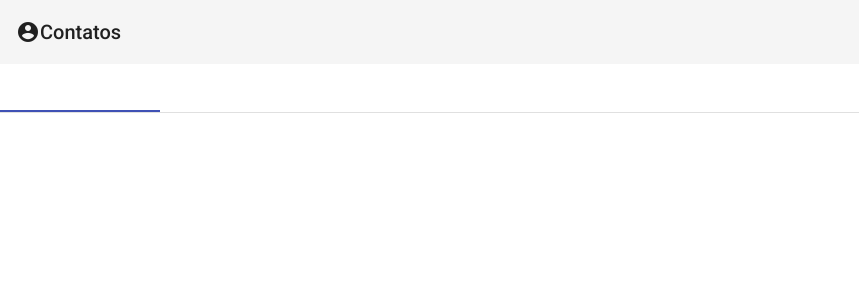
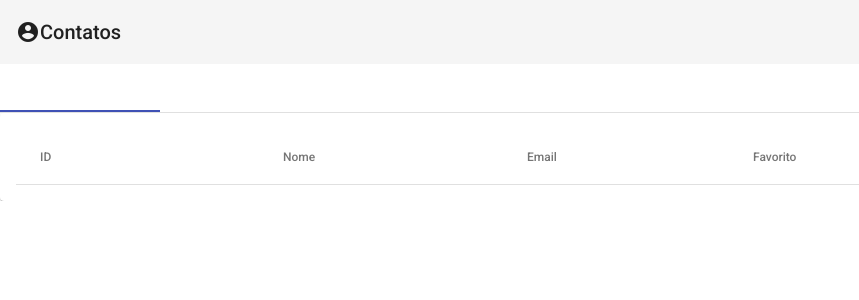
Before and after one commit to DionatanLeao/agenda-app, an Angular app: page / in a window 1280 px wide. Shown: the top 300 px of the page, without its empty margins (0-859 px from the left). Built offline with nearby package versions, Linux system fonts and the light colour scheme.

Commit message:
Implementando o data table de contatos

```diff
--- a/src/app/contato/contato.component.html
+++ b/src/app/contato/contato.component.html
@@ -9,6 +9,33 @@
             <mat-icon>list</mat-icon>
             Todos
         </ng-template>
+        <mat-card>
+            <table mat-table [dataSource]="contatos" class="full-width ">
+
+                 <ng-container matColumnDef="id">
+                    <th mat-header-cell *matHeaderCellDef >ID</th>
+                    <td mat-cell *matCellDef="let contato"> {{ contato.id }} </td>
+                 </ng-container>
+
+                 <ng-container matColumnDef="nome">
+                    <th mat-header-cell *matHeaderCellDef >Nome</th>
+                    <td mat-cell *matCellDef="let contato"> {{ contato.nome }} </td>
+                 </ng-container>
+
+                 <ng-container matColumnDef="email">
+                    <th mat-header-cell *matHeaderCellDef >Email</th>
+                    <td mat-cell *matCellDef="let contato"> {{ contato.email }} </td>
+                 </ng-container>
+
+                 <ng-container matColumnDef="favorito">
+                    <th mat-header-cell *matHeaderCellDef >Favorito</th>
+                    <td mat-cell *matCellDef="let contato"> {{ contato.favorito }} </td>
+                 </ng-container>
+
+                 <tr mat-header-row *matHeaderRowDef="colunas"></tr>
+                 <tr mat-row *matRowDef="let row; columns: colunas;"></tr>
+            </table>
+        </mat-card>
     </mat-tab>
     <mat-tab>
         <ng-template>
--- a/src/app/contato/contato.component.ts
+++ b/src/app/contato/contato.component.ts
@@ -13,6 +13,7 @@
 
   formulario : FormGroup;
   contatos : Contato[] = [];
+  colunas = ['id', 'nome', 'email', 'favorito'];
 
   constructor(
     private service : ContatoService,
```
